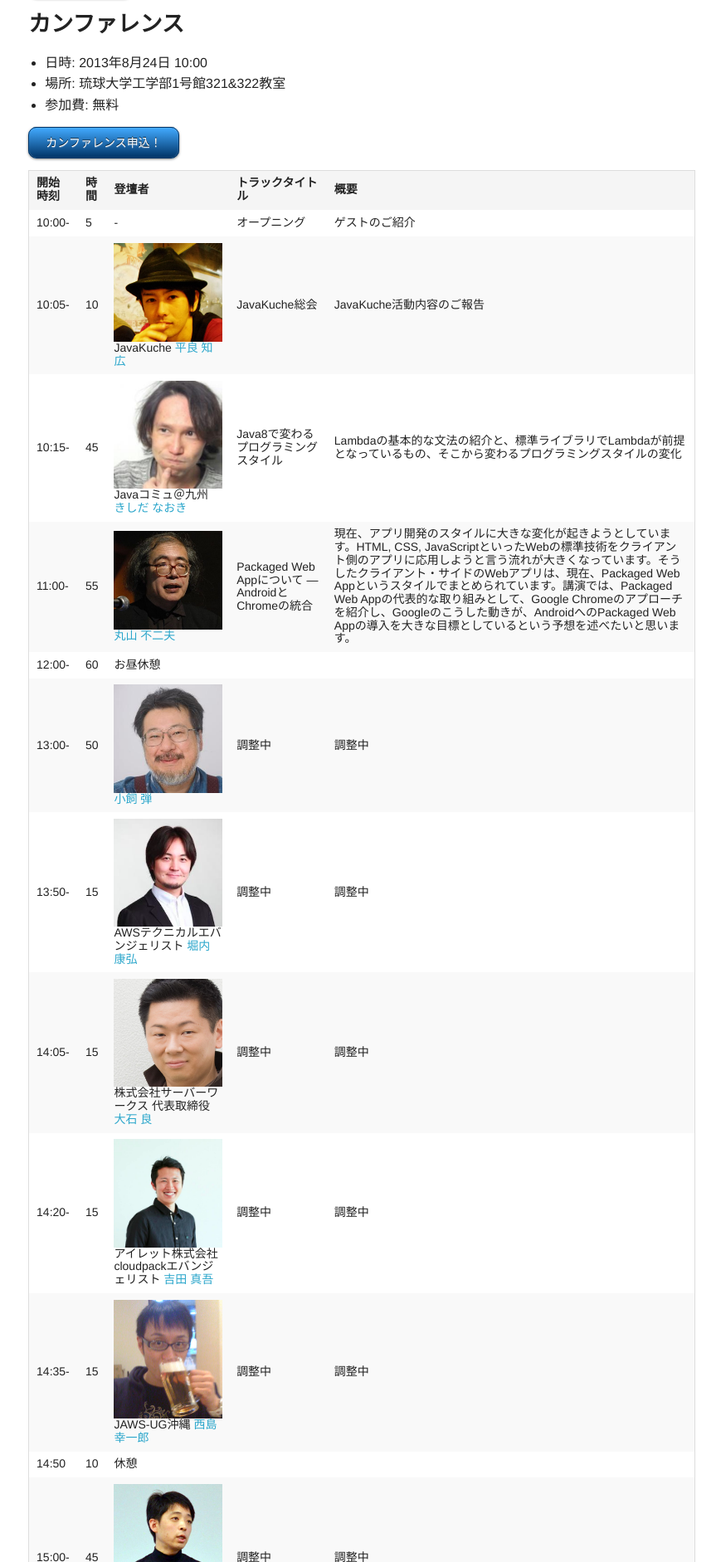
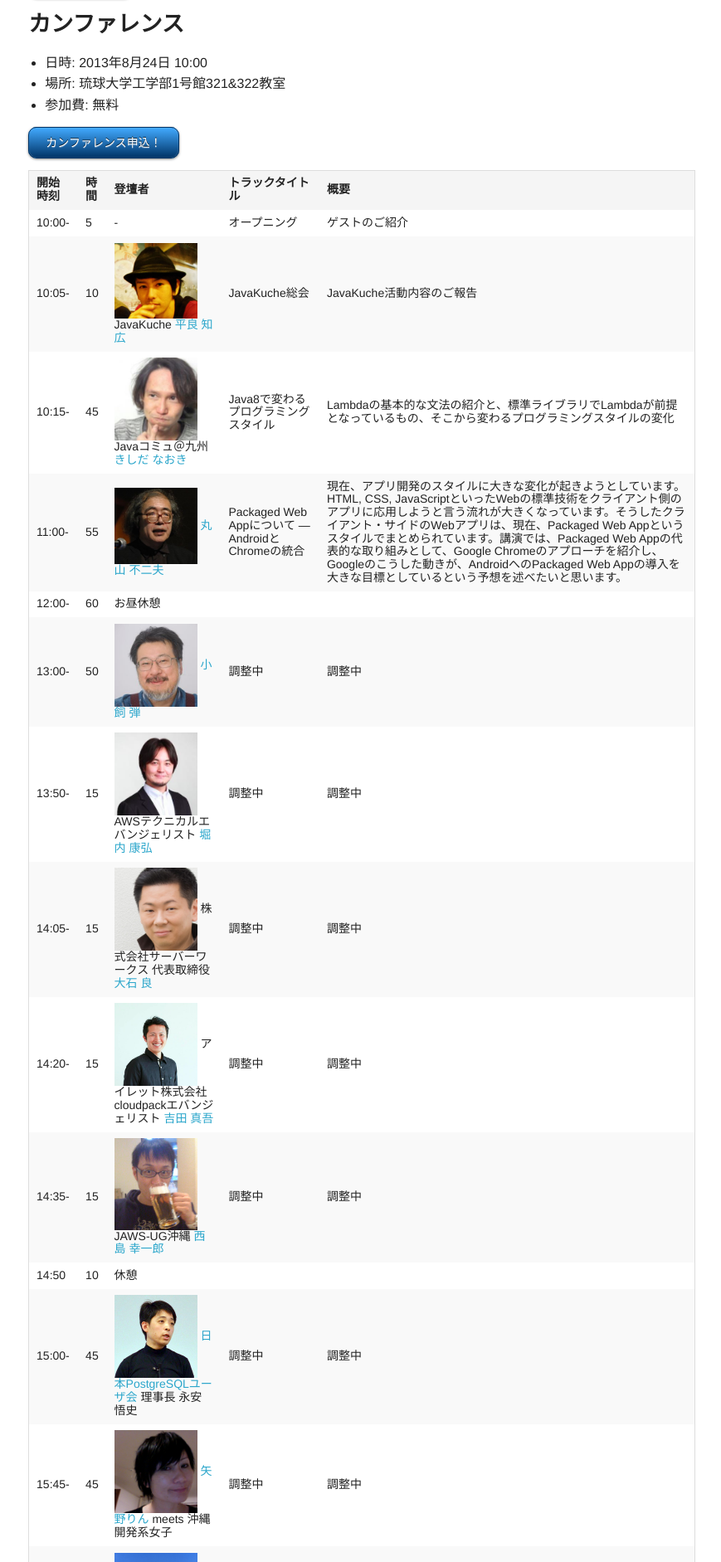
Before and after one commit to hackers-champloo/hackers-champloo.github.io, a Jekyll site: the page built from program-w-photo.md, in a window 1280 px wide. Shown: the part 769-2652 px from the top of the page at 83% size, without its empty margins (204-1073 px from the left). Built offline with Jekyll 4.4.1, drawn with Linux system fonts in a browser that asks for light colours; Markdown is read by kramdown in place of the engine named in the settings.

Commit message:
ゲストの画像横幅が大きすぎたので修正

```diff
--- a/program-w-photo.md
+++ b/program-w-photo.md
@@ -45,19 +45,19 @@ Android女子部 [矢野りん](https://twitter.com/yanorin)          | Android
 開始時刻 | 時間 | 登壇者 | トラックタイトル | 概要
 -------- | ---- | ------ | ---------------- | -------------------------
 10:00-   | 5    | - | オープニング | ゲストのご紹介
-10:05-   | 10   | <img width=200 src="img/taira.jpg"> JavaKuche [平良 知広](https://twitter.com/Tomohiro) | JavaKuche総会 | JavaKuche活動内容のご報告
-10:15-   | 45   | <img width=200 src="img/kishida.jpg"> Javaコミュ＠九州  [きしだ なおき](http://d.hatena.ne.jp/nowokay) | Java8で変わるプログラミングスタイル | Lambdaの基本的な文法の紹介と、標準ライブラリでLambdaが前提となっているもの、そこから変わるプログラミングスタイルの変化
-11:00-   | 55  | <img width=200 src="img/maruyama.jpg"> [丸山 不二夫](https://twitter.com/maruyama097) | Packaged Web Appについて --- AndroidとChromeの統合 | 現在、アプリ開発のスタイルに大きな変化が起きようとしています。HTML, CSS, JavaScriptといったWebの標準技術をクライアント側のアプリに応用しようと言う流れが大きくなっています。そうしたクライアント・サイドのWebアプリは、現在、Packaged Web Appというスタイルでまとめられています。講演では、Packaged Web Appの代表的な取り組みとして、Google Chromeのアプローチを紹介し、Googleのこうした動きが、AndroidへのPackaged Web Appの導入を大きな目標としているという予想を述べたいと思います。
+10:05-   | 10   | <img width="100" src="img/taira.jpg"> JavaKuche [平良 知広](https://twitter.com/Tomohiro) | JavaKuche総会 | JavaKuche活動内容のご報告
+10:15-   | 45   | <img width="100" src="img/kishida.jpg"> Javaコミュ＠九州  [きしだ なおき](http://d.hatena.ne.jp/nowokay) | Java8で変わるプログラミングスタイル | Lambdaの基本的な文法の紹介と、標準ライブラリでLambdaが前提となっているもの、そこから変わるプログラミングスタイルの変化
+11:00-   | 55  | <img width="100" src="img/maruyama.jpg"> [丸山 不二夫](https://twitter.com/maruyama097) | Packaged Web Appについて --- AndroidとChromeの統合 | 現在、アプリ開発のスタイルに大きな変化が起きようとしています。HTML, CSS, JavaScriptといったWebの標準技術をクライアント側のアプリに応用しようと言う流れが大きくなっています。そうしたクライアント・サイドのWebアプリは、現在、Packaged Web Appというスタイルでまとめられています。講演では、Packaged Web Appの代表的な取り組みとして、Google Chromeのアプローチを紹介し、Googleのこうした動きが、AndroidへのPackaged Web Appの導入を大きな目標としているという予想を述べたいと思います。
 12:00-   | 60 | お昼休憩
-13:00-   | 50 | <img width=200 src="img/kogai.jpg"> [小飼 弾](http://blog.livedoor.jp/dankogai/) | 調整中 | 調整中
-13:50-   | 15 | <img width=200 src="img/horiuchi.png"> AWSテクニカルエバンジェリスト [堀内 康弘](https://twitter.com/horiuchi) | 調整中 | 調整中
-14:05-   | 15 | <img width=200 src="img/ooishi.jpg"> 株式会社サーバーワークス 代表取締役 [大石 良](https://twitter.com/ooishi) | 調整中 | 調整中
-14:20-   | 15 | <img width=200 src="img/yoshida.png"> アイレット株式会社 cloudpackエバンジェリスト [吉田 真吾](https://twitter.com/yoshidashingo) | 調整中 | 調整中
-14:35-   | 15 | <img width=200 src="img/nishijima.png"> JAWS-UG沖縄 [西島 幸一郎](https://twitter.com/k_nishijima) | 調整中 | 調整中
+13:00-   | 50 | <img width="100" src="img/kogai.jpg"> [小飼 弾](http://blog.livedoor.jp/dankogai/) | 調整中 | 調整中
+13:50-   | 15 | <img width="100" src="img/horiuchi.png"> AWSテクニカルエバンジェリスト [堀内 康弘](https://twitter.com/horiuchi) | 調整中 | 調整中
+14:05-   | 15 | <img width="100" src="img/ooishi.jpg"> 株式会社サーバーワークス 代表取締役 [大石 良](https://twitter.com/ooishi) | 調整中 | 調整中
+14:20-   | 15 | <img width="100" src="img/yoshida.png"> アイレット株式会社 cloudpackエバンジェリスト [吉田 真吾](https://twitter.com/yoshidashingo) | 調整中 | 調整中
+14:35-   | 15 | <img width="100" src="img/nishijima.png"> JAWS-UG沖縄 [西島 幸一郎](https://twitter.com/k_nishijima) | 調整中 | 調整中
 14:50    | 10 | 休憩
-15:00-   | 45 | <img width=200 src="img/nagayasu.png"> [日本PostgreSQLユーザ会](http://www.postgresql.jp/) 理事長 永安 悟史 | 調整中 | 調整中
-15:45-   | 45 | <img width=200 src="img/yano.png"> [矢野りん](https://twitter.com/yanorin) meets 沖縄開発系女子 | 調整中 | 調整中
-16:30-   | 10 | <img width=200 src="img/yonesu.jpg"> JAWS-UG沖縄 [米須 渉](https://twitter.com/asumaslv) | クロージング
+15:00-   | 45 | <img width="100" src="img/nagayasu.png"> [日本PostgreSQLユーザ会](http://www.postgresql.jp/) 理事長 永安 悟史 | 調整中 | 調整中
+15:45-   | 45 | <img width="100" src="img/yano.png"> [矢野りん](https://twitter.com/yanorin) meets 沖縄開発系女子 | 調整中 | 調整中
+16:30-   | 10 | <img width="100" src="img/yonesu.jpg"> JAWS-UG沖縄 [米須 渉](https://twitter.com/asumaslv) | クロージング
 
 
 
```
